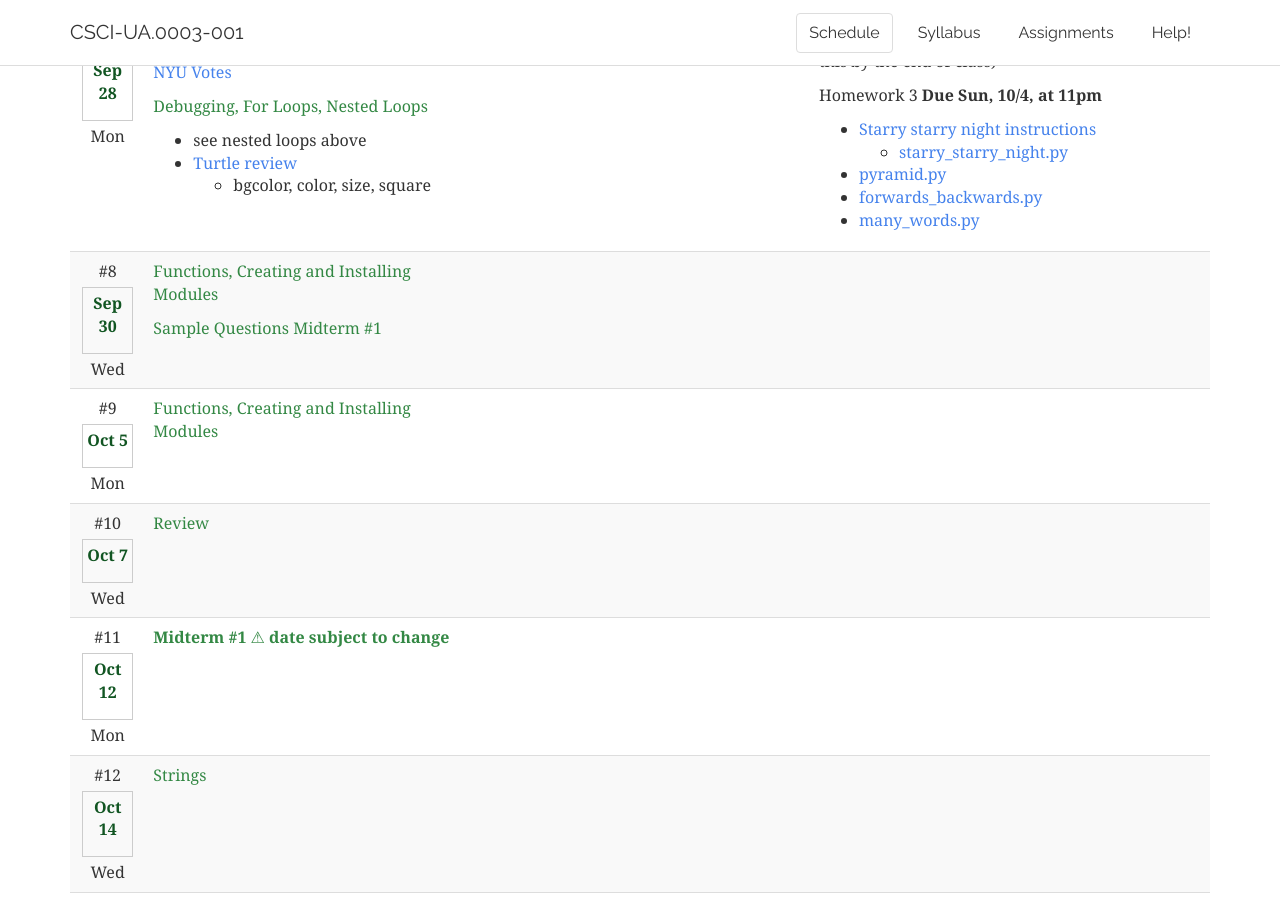
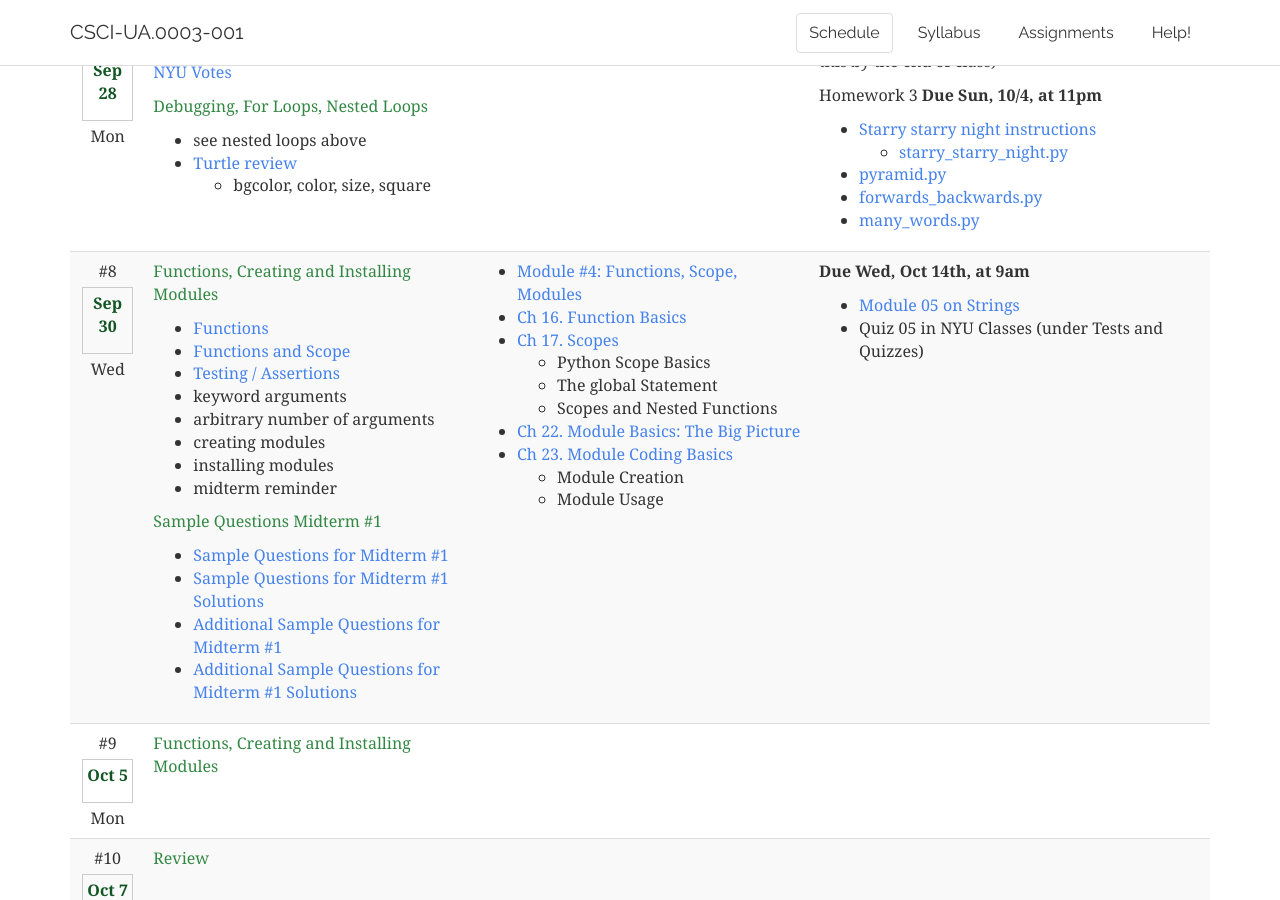
Before and after one commit to foureyes/csci-ua.0003-fall2020-001, a Jekyll site: the page built from index.markdown, in a window 1280 px wide and 900 px high, scrolled down 2112 px. Built offline with Jekyll 4.4.1, drawn with Linux system fonts in a browser that asks for light colours.

Commit message:
add functions slides

```diff
--- a/_data/schedule.csv
+++ b/_data/schedule.csv
@@ -160,7 +160,7 @@
 * [forwards_backwards.py](assignments/hw03/forwards_backwards.py)
 * [many_words.py](assignments/hw03/many_words.py)
 ",* higher level turtle?,,* higher level turtle is in slides only,
-y,,8,Sep-30,Wed,"Functions, Creating and Installing Modules
+,,8,Sep-30,Wed,"Functions, Creating and Installing Modules
 
 * [Functions](slides/04/functions-return.html)
 * [Functions and Scope](slides/04/scope.html)
--- a/index.markdown
+++ b/index.markdown
@@ -2,6 +2,7 @@
 layout: default
 nav-state: schedule
 ---
+
 
 <!--
 <script>
```
